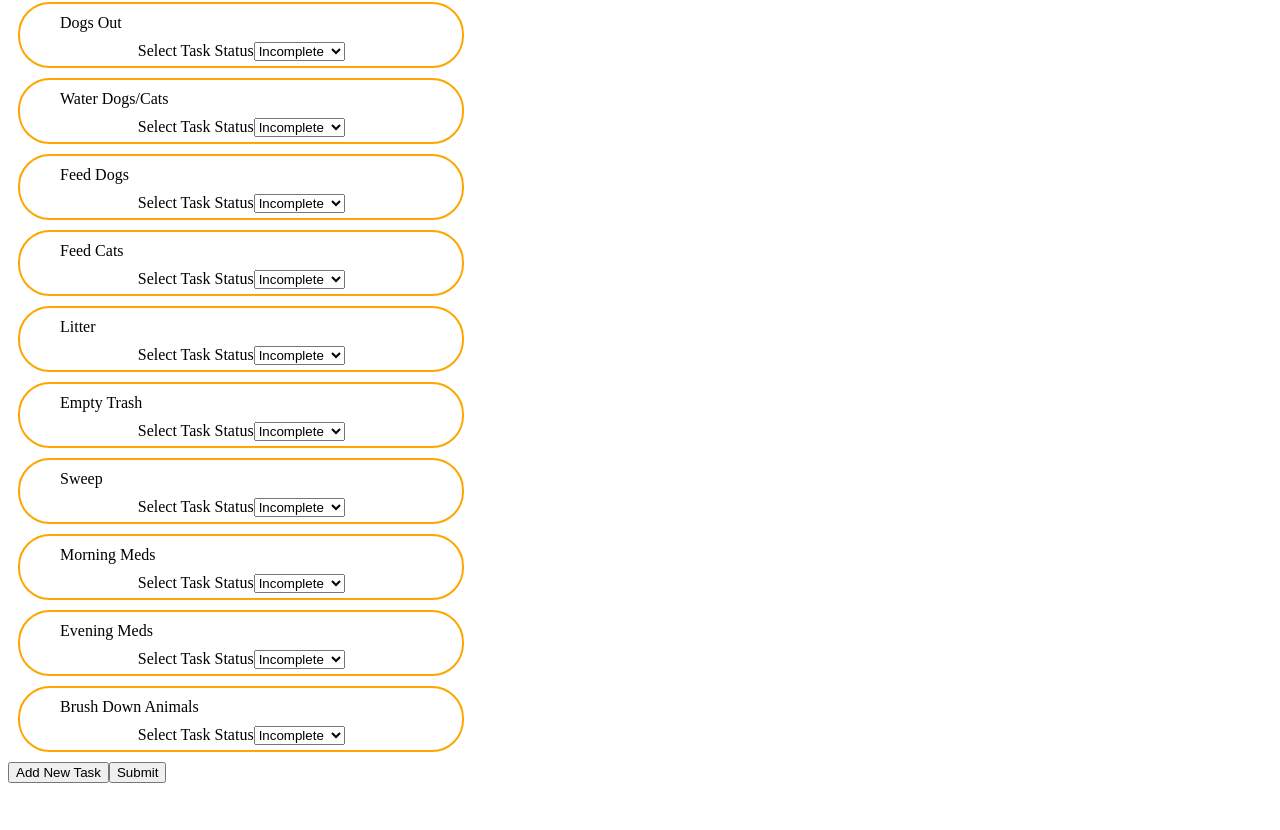
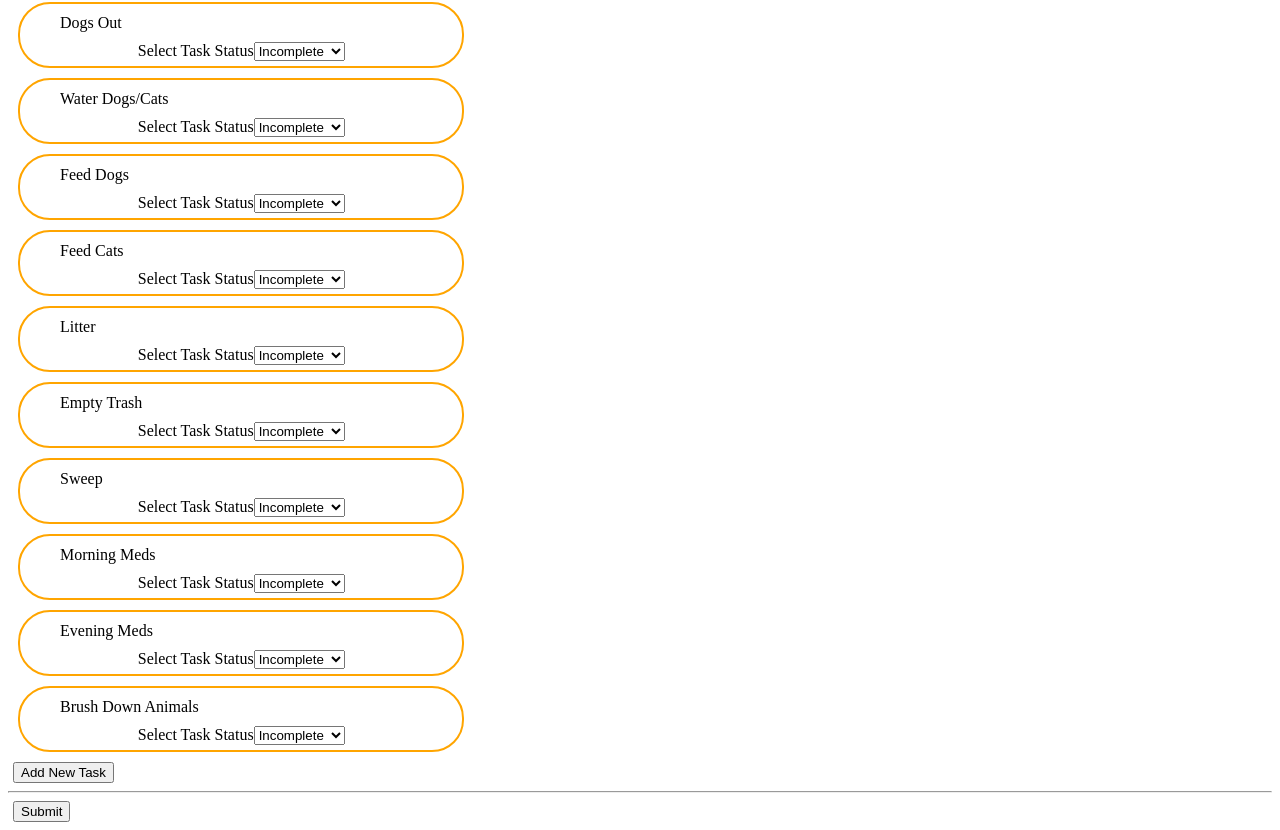
Before and after one commit to rc-devs/daily-task-manager, an Angular app in the folder daily-task-manager/: page / in a window 1280 px wide. Shown: the part 160-990 px from the top of the page. Before the commit the page ends 951 px from the top, so only its background shows below. Built offline with nearby package versions, Linux system fonts and the light colour scheme.

Commit message:
minor css for some readability

```diff
--- a/daily-task-manager/src/app/checklist/checklist.component.css
+++ b/daily-task-manager/src/app/checklist/checklist.component.css
@@ -0,0 +1,4 @@
+button {
+  display: block;
+  margin: 5px;
+}
--- a/daily-task-manager/src/app/checklist/checklist.component.html
+++ b/daily-task-manager/src/app/checklist/checklist.component.html
@@ -1,15 +1,11 @@
 <form #form name="form" (submit)="onSubmit(); $event.preventDefault()">
-<app-task-card></app-task-card>
-
-
-
+  <app-task-card></app-task-card>
 
 @if (getTaskStatus()){
   <app-add-task></app-add-task>
 } @else if (!getTaskStatus()){
-<button type="button" (click)="onAddNewTask()">Add New Task</button>
+  <button type="button" (click)="onAddNewTask()">Add New Task</button>
 }
-
-
-<button type="submit">Submit</button>
+  <hr>
+  <button type="submit">Submit</button>
 </form>
```
